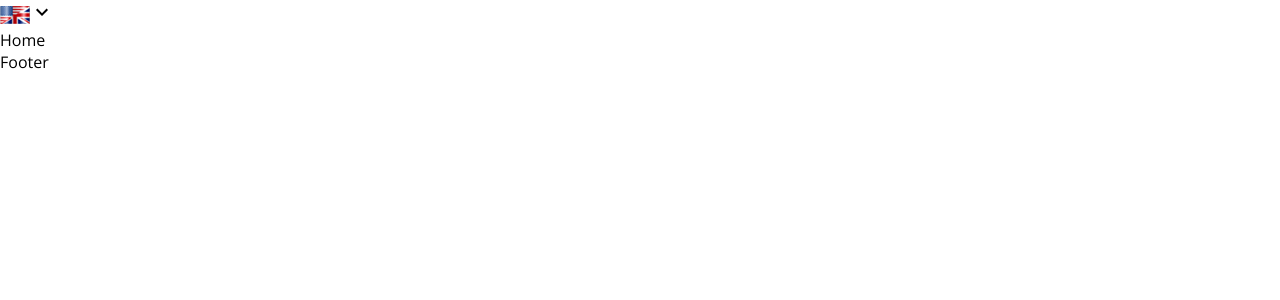
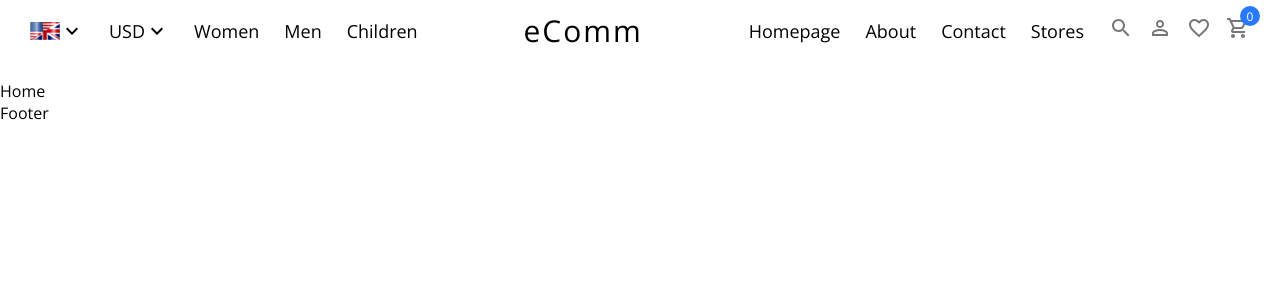
Before and after one commit to LaelaLela-2012/eComm, a React (Create React App) app: page / in a window 1280 px wide. Shown: the top 300 px of the page. Built offline with nearby package versions, Linux system fonts and the light colour scheme.

Commit message:
Header DONE

```diff
--- a/src/App.js
+++ b/src/App.js
@@ -4,6 +4,7 @@ import Footer from "./components/Footer/Footer";
 import Home from "./pages/Home/Home";
 import Product from "./pages/Product/Product";
 import Products from "./pages/Products/Products";
+import "./app.scss";
 
 const Layout = () => {
   return (
@@ -12,8 +13,8 @@ const Layout = () => {
       <Outlet />
       <Footer />
     </div>
-  )
-}
+  );
+};
 
 const router = createBrowserRouter([
   {
--- /dev/null
+++ b/src/app.scss
@@ -0,0 +1,6 @@
+.app {
+    .link {
+        color: inherit;
+        text-decoration: none;
+    }
+}
--- a/src/components/Navbar/Navbar.jsx
+++ b/src/components/Navbar/Navbar.jsx
@@ -4,6 +4,8 @@ import SearchIcon from "@mui/icons-material/Search";
 import PersonOutlineOutlinedIcon from "@mui/icons-material/PersonOutlineOutlined";
 import FavoriteBorderOutlinedIcon from "@mui/icons-material/FavoriteBorderOutlined";
 import ShoppingCartOutlinedIcon from "@mui/icons-material/ShoppingCartOutlined";
+import { Link } from 'react-router-dom';
+import './Navbar.scss';
 
 
 const Navbar = () => {
@@ -15,9 +17,46 @@ const Navbar = () => {
             <img src="./img/en.png" alt="" />
             <KeyboardArrowDownIcon />
           </div>
+          <div className="item">
+            <span>USD</span>
+            <KeyboardArrowDownIcon />
+          </div>
+          <div className="item">
+            <Link className="link" to='/products/1'>Women</Link>
+          </div>
+          <div className="item">
+            <Link className="link" to='/products/2'>Men</Link>
+          </div>
+          <div className="item">
+            <Link className="link" to='/products/3'>Children</Link>
+          </div>
         </div>
-        <div className="center"></div>
-        <div className="right"></div>
+        <div className="center">
+          <Link className="link" to='/'>eComm</Link>
+        </div>
+        <div className="right">
+           <div className="item">
+            <Link className="link" to='/'>Homepage</Link>
+          </div>
+          <div className="item">
+            <Link className="link" to='/'>About</Link>
+          </div>
+          <div className="item">
+            <Link className="link" to='/'>Contact</Link>
+          </div>
+           <div className="item">
+            <Link className="link" to='/'>Stores</Link>
+          </div>
+          <div className="icons">
+            <SearchIcon />
+            <PersonOutlineOutlinedIcon />
+            <FavoriteBorderOutlinedIcon />
+            <div className="cartIcon">
+              <ShoppingCartOutlinedIcon />
+              <span>0</span>
+            </div>
+          </div>
+        </div>
       </div>
     </div>
   )
--- /dev/null
+++ b/src/components/Navbar/Navbar.scss
@@ -0,0 +1,56 @@
+.navbar {
+    height: 80px;
+
+    .wrapper {
+       padding: 10px 30px;
+       display: flex;
+       justify-content: space-between;
+       align-items: center;
+
+       .item {
+        display: flex;
+        align-items: center;
+        font-size: 18px;
+       }
+
+       .left {
+        display: flex;
+        align-items: center;
+        gap: 25px;
+       }
+
+       .center {
+        font-size: 30px;
+        letter-spacing: 2px;
+       }
+
+       .right {
+        display: flex;
+        align-items: center;
+        gap: 25px;
+       }
+
+       .icons {
+        display: flex;
+        gap: 15px;
+        color:#777;
+        cursor:pointer;
+
+        .cartIcon {
+            position: relative;
+            span{
+                font-size: 12px;
+                width: 20px;height: 20px;border-radius: 50%;
+                background-color: #2879fe;
+                color: white;
+                position: absolute;
+                right: -10px;
+                top: -10px;
+                display: flex;
+                justify-content: center;
+                align-items: center;
+            }
+        }
+       }
+    }
+}
```
